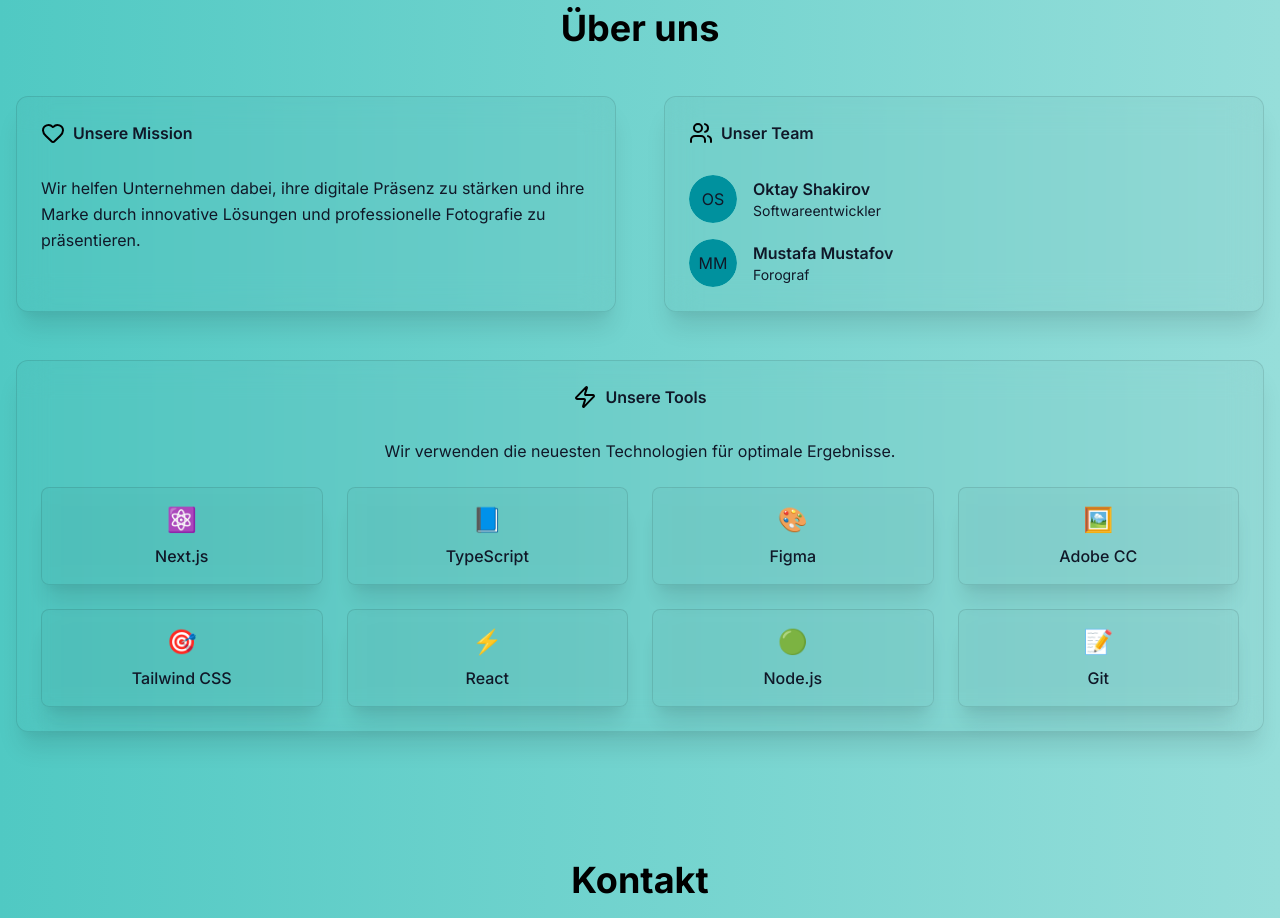
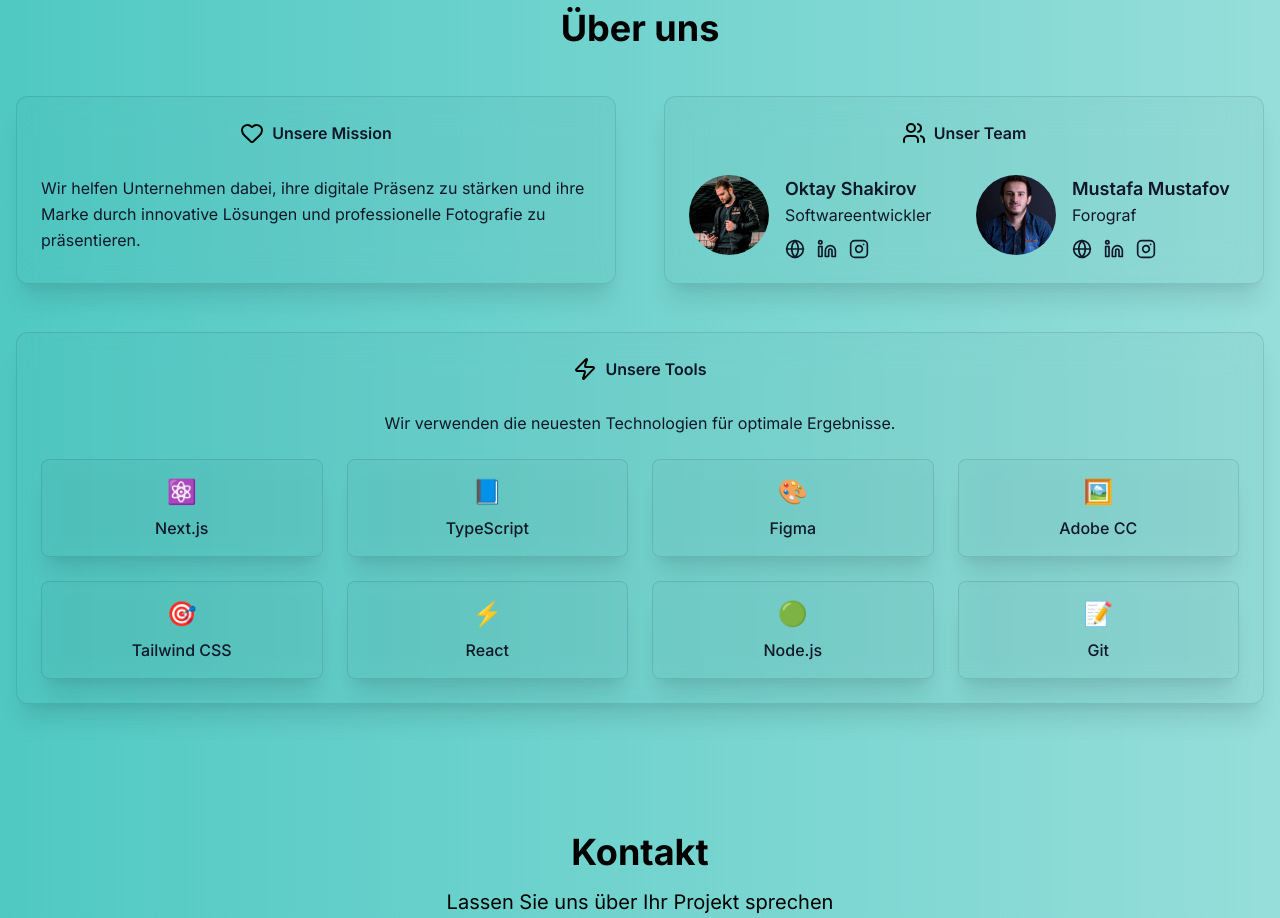
Before and after one commit to oktayshakirov/helloberlin365, a Next.js app: page / in a window 1280 px wide. Shown: the part 2340-3258 px from the top of the page. Built offline with nearby package versions, Linux system fonts and the light colour scheme.

Commit message:
updated team component, added avatars

```diff
--- a/src/components/About.tsx
+++ b/src/components/About.tsx
@@ -1,6 +1,6 @@
 import { Card, CardContent, CardHeader, CardTitle } from "@/components/ui/card";
-import { Avatar, AvatarFallback } from "@/components/ui/avatar";
-import { Heart, Users, Zap } from "lucide-react";
+import { Avatar, AvatarFallback, AvatarImage } from "@/components/ui/avatar";
+import { Heart, Users, Zap, Globe, Linkedin, Instagram } from "lucide-react";
 
 export function About() {
   return (
@@ -14,8 +14,8 @@
 
         <div className="grid grid-cols-1 lg:grid-cols-2 gap-12">
           <Card className="glass-card">
-            <CardHeader>
-              <CardTitle className="text-text-primary flex items-center gap-2">
+            <CardHeader className="text-center">
+              <CardTitle className="text-text-primary flex items-center justify-center gap-2">
                 <Heart className="h-6 w-6 text-primary" />
                 Unsere Mission
               </CardTitle>
@@ -30,39 +30,91 @@
           </Card>
 
           <Card className="glass-card">
-            <CardHeader>
-              <CardTitle className="text-text-primary flex items-center gap-2">
+            <CardHeader className="text-center">
+              <CardTitle className="text-text-primary flex items-center justify-center gap-2">
                 <Users className="h-6 w-6 text-primary" />
                 Unser Team
               </CardTitle>
             </CardHeader>
-            <CardContent className="space-y-4">
-              <div className="flex items-center space-x-4">
-                <Avatar className="h-12 w-12">
+            <CardContent className="space-y-6">
+              <div className="grid grid-cols-1 sm:grid-cols-2 gap-6">
+                <div className="flex flex-col sm:flex-row items-center sm:items-start space-y-3 sm:space-y-0 sm:space-x-4">
+                  <Avatar className="h-20 w-20 flex-shrink-0">
+                    <AvatarImage
+                      src="/images/avatar-oktay.jpg"
+                      alt="Oktay Shakirov"
+                    />
                     <AvatarFallback className="bg-primary text-text-primary">
                       OS
                     </AvatarFallback>
                   </Avatar>
-                <div>
-                  <p className="text-text-primary font-semibold">
+                  <div className="flex-1 text-center sm:text-left max-w-xs">
+                    <div className="mb-3">
+                      <p className="text-text-primary font-semibold text-lg">
                         Oktay Shakirov
                       </p>
-                  <p className="text-text-secondary text-sm">
-                    Softwareentwickler
-                  </p>
+                      <p className="text-text-secondary">Softwareentwickler</p>
+                    </div>
+                    <div className="flex justify-center sm:justify-start space-x-3">
+                      <a
+                        href="https://oktayshakirov.com/"
+                        className="text-text-secondary hover:text-primary transition-colors"
+                      >
+                        <Globe className="h-5 w-5" />
+                      </a>
+                      <a
+                        href="https://www.linkedin.com/in/oktayshakirov"
+                        className="text-text-secondary hover:text-primary transition-colors"
+                      >
+                        <Linkedin className="h-5 w-5" />
+                      </a>
+                      <a
+                        href="https://www.instagram.com/oktay.shakirov/"
+                        className="text-text-secondary hover:text-primary transition-colors"
+                      >
+                        <Instagram className="h-5 w-5" />
+                      </a>
                     </div>
                   </div>
-              <div className="flex items-center space-x-4">
-                <Avatar className="h-12 w-12">
+                </div>
+                <div className="flex flex-col sm:flex-row items-center sm:items-start space-y-3 sm:space-y-0 sm:space-x-4">
+                  <Avatar className="h-20 w-20 flex-shrink-0">
+                    <AvatarImage
+                      src="/images/avatar-mustafa.jpg"
+                      alt="Mustafa Mustafov"
+                    />
                     <AvatarFallback className="bg-primary text-text-primary">
                       MM
                     </AvatarFallback>
                   </Avatar>
-                <div>
-                  <p className="text-text-primary font-semibold">
+                  <div className="flex-1 text-center sm:text-left max-w-xs">
+                    <div className="mb-3">
+                      <p className="text-text-primary font-semibold text-lg">
                         Mustafa Mustafov
                       </p>
-                  <p className="text-text-secondary text-sm">Forograf</p>
+                      <p className="text-text-secondary">Forograf</p>
+                    </div>
+                    <div className="flex justify-center sm:justify-start space-x-3">
+                      <a
+                        href="https://musiphotography.myportfolio.com/"
+                        className="text-text-secondary hover:text-primary transition-colors"
+                      >
+                        <Globe className="h-5 w-5" />
+                      </a>
+                      <a
+                        href="https://www.linkedin.com/in/mustafa-mustafov-345aa0336/"
+                        className="text-text-secondary hover:text-primary transition-colors"
+                      >
+                        <Linkedin className="h-5 w-5" />
+                      </a>
+                      <a
+                        href="https://www.instagram.com/musiphotography/"
+                        className="text-text-secondary hover:text-primary transition-colors"
+                      >
+                        <Instagram className="h-5 w-5" />
+                      </a>
+                    </div>
+                  </div>
                 </div>
               </div>
             </CardContent>
```
Also changed, not shown: public/images/avatar-mustafa.jpg (added), public/images/avatar-oktay.jpg (added). Lines whose indentation alone changed are shown as unchanged.
